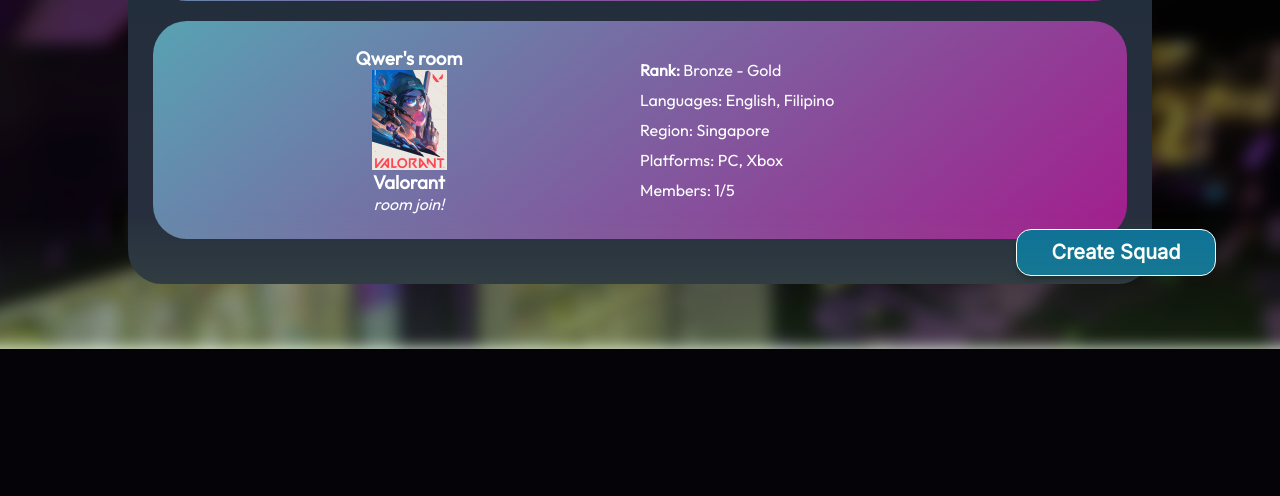
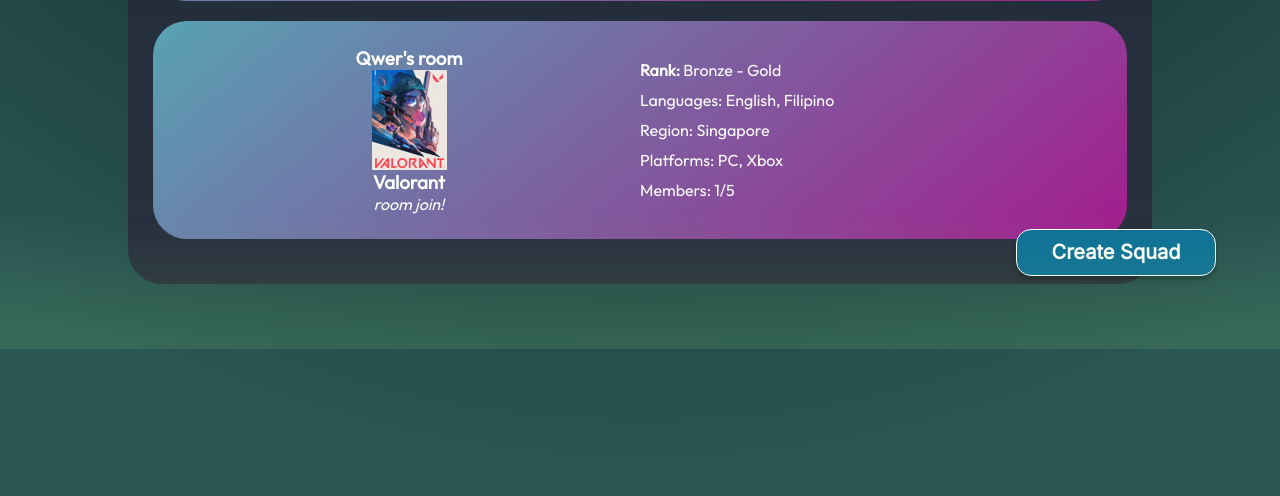
Before and after one commit to francodvelasco/SquadLink, a Django app: page /lobby/list/ in a window 1280 px wide. Shown: the part 1121-1617 px from the top of the page. Before the commit the page ends 1470 px from the top, so only its background shows below. Run offline with Django 4.2, Linux system fonts and the light colour scheme; data comes from the database, SQL or seed files in the repository.

Commit message:
Minor design changes
Changed default bg for some pages, adjusted coloring of navigation bar

```diff
--- a/SquadLinkApp/Templates/create_squad.html
+++ b/SquadLinkApp/Templates/create_squad.html
@@ -7,7 +7,7 @@
 <form method="post" enctype="multipart/form-data">
 
     {% csrf_token %}
-    <div id="imgtop"></div>
+    <div id="regbg"></div>
     <div id="createsquad">
         <h1>Squad Creation</h1>
         {{ user_forms.non_field_errors }}
--- a/SquadLinkApp/Templates/edit_profile.html
+++ b/SquadLinkApp/Templates/edit_profile.html
@@ -4,7 +4,7 @@
 
 {% block content %}
 
-<div id="custombg"></div>
+<div id="regbg"></div>
 
 <form method="post" enctype="multipart/form-data">
     {% csrf_token %}
--- a/SquadLinkApp/Templates/edit_squad.html
+++ b/SquadLinkApp/Templates/edit_squad.html
@@ -8,7 +8,7 @@
 <form method="post" enctype="multipart/form-data">
 
     {% csrf_token %}
-    <div id="imgtop"></div>
+    <div id="regbg"></div>
     <div id="editsquad">
         <div id="squaddetails">
             <h1>
--- a/SquadLinkApp/Templates/lobby_list.html
+++ b/SquadLinkApp/Templates/lobby_list.html
@@ -5,7 +5,7 @@
 {% load static %}
 {% block content %}
 
-<div id="imgtop"></div>
+<div id="regbg"></div>
 
 <div id="lobbylist">
     <h1>Squads</h1>
--- a/SquadLinkApp/Templates/squad_page.html
+++ b/SquadLinkApp/Templates/squad_page.html
@@ -5,7 +5,7 @@
 {% load static %}
 {% block content %}
 
-<div id="imgtop"></div>
+<div id="regbg"></div>
 <div id="squadpage">
     <div id="squadbox">
         <div id="squadheader">
--- a/SquadLinkApp/Templates/view_profile.html
+++ b/SquadLinkApp/Templates/view_profile.html
@@ -4,7 +4,7 @@
 
 {% block content %}
 
-<div id="custombg"></div>
+<div id="regbg"></div>
 
 <div id="wrapper1">
 
--- a/SquadLinkApp/UserProfile/static/style.css
+++ b/SquadLinkApp/UserProfile/static/style.css
@@ -66,7 +66,7 @@ header {
     left: 0px;
     top: 0px;
 
-    background: linear-gradient(180deg, #0F292F 50%, rgba(20, 160, 152, 0) 155%);
+    background: linear-gradient(180deg, #0F292F 50%, #14A098 155%);
 }
 
 #headertitle {
@@ -137,6 +137,19 @@ header {
     background-repeat: repeat-y;
     background-size: 150%;
     filter: hue-rotate(20deg) saturate(70%) blur(8px) brightness(60%);
+}
+
+#regbg {
+    position: absolute;
+    width: 105%;
+    height: 110%;
+    left: -2%;
+    top: 0px;
+    z-index: -1;
+
+    background: radial-gradient(100% 100% at 50% 0%, #113032 60.42%, #2C5755 100%);
+    background-position: top;
+    background-blend-mode: overlay;
 }
 
 #bannertitle {
```
Also changed, not shown: SquadLinkApp/Templates/lobby_search.html (+10 -3 lines).
